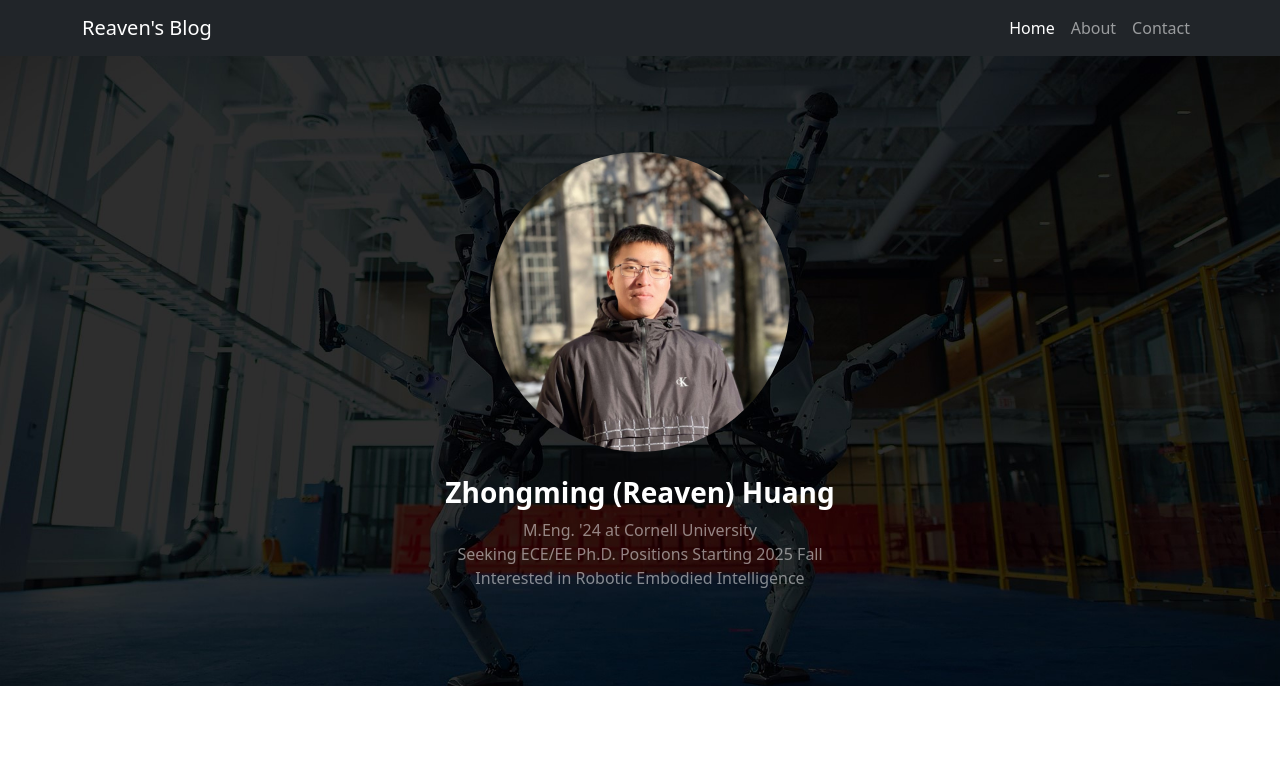
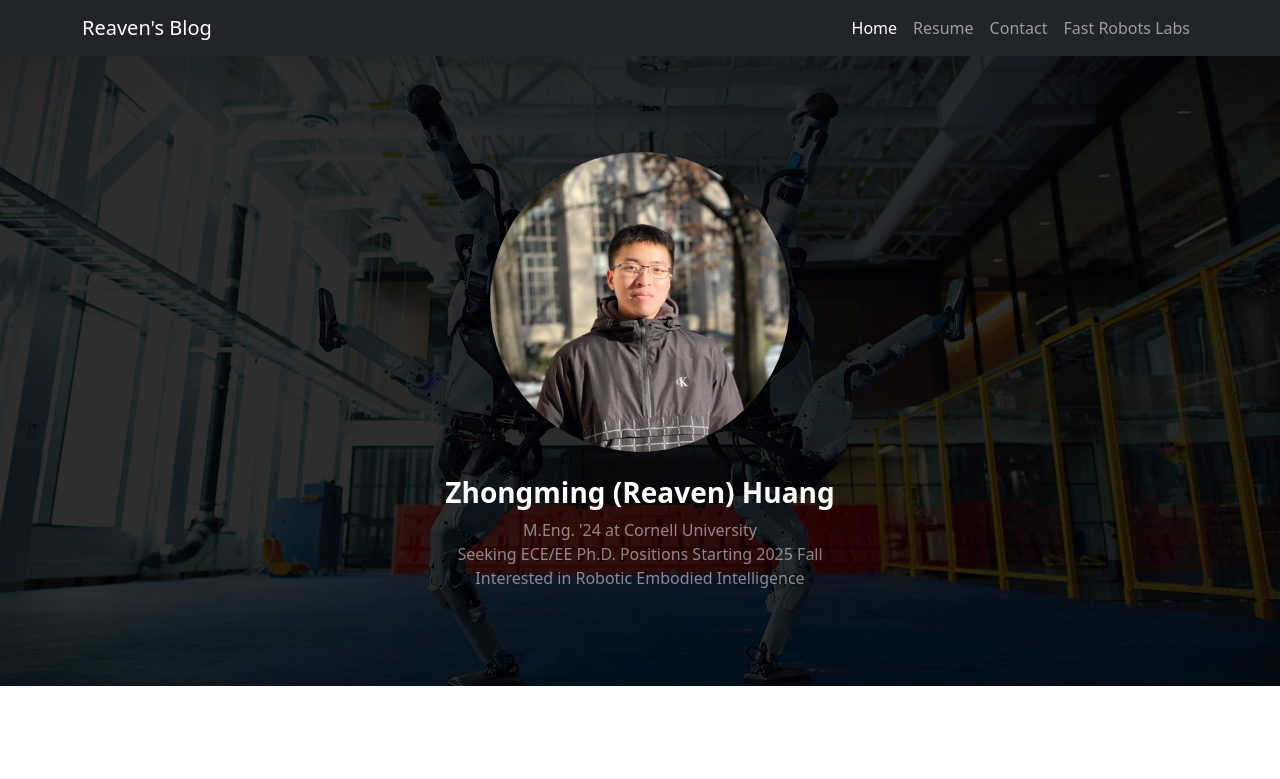
Before and after one commit to ReavenH/zh444.github.io, a plain HTML site: page index.html in a window 1280 px wide. Shown: the top 779 px of the page. Drawn offline with nearby package versions, Linux system fonts and the light colour scheme.

Commit message:
Update index.html

```diff
--- a/index.html
+++ b/index.html
@@ -20,8 +20,9 @@
                 <div class="collapse navbar-collapse" id="navbarSupportedContent">
                     <ul class="navbar-nav ms-auto mb-2 mb-lg-0">
                         <li class="nav-item"><a class="nav-link active" aria-current="page" href="#!">Home</a></li>
-                        <li class="nav-item"><a class="nav-link" href="#!">About</a></li>
+                        <li class="nav-item"><a class="nav-link" href="#!">Resume</a></li>
                         <li class="nav-item"><a class="nav-link" href="#!">Contact</a></li>
+                        <li class="nav-item"><a class="nav-link" href="#!">Fast Robots Labs</a></li>
                     </ul>
                 </div>
             </div>
```
